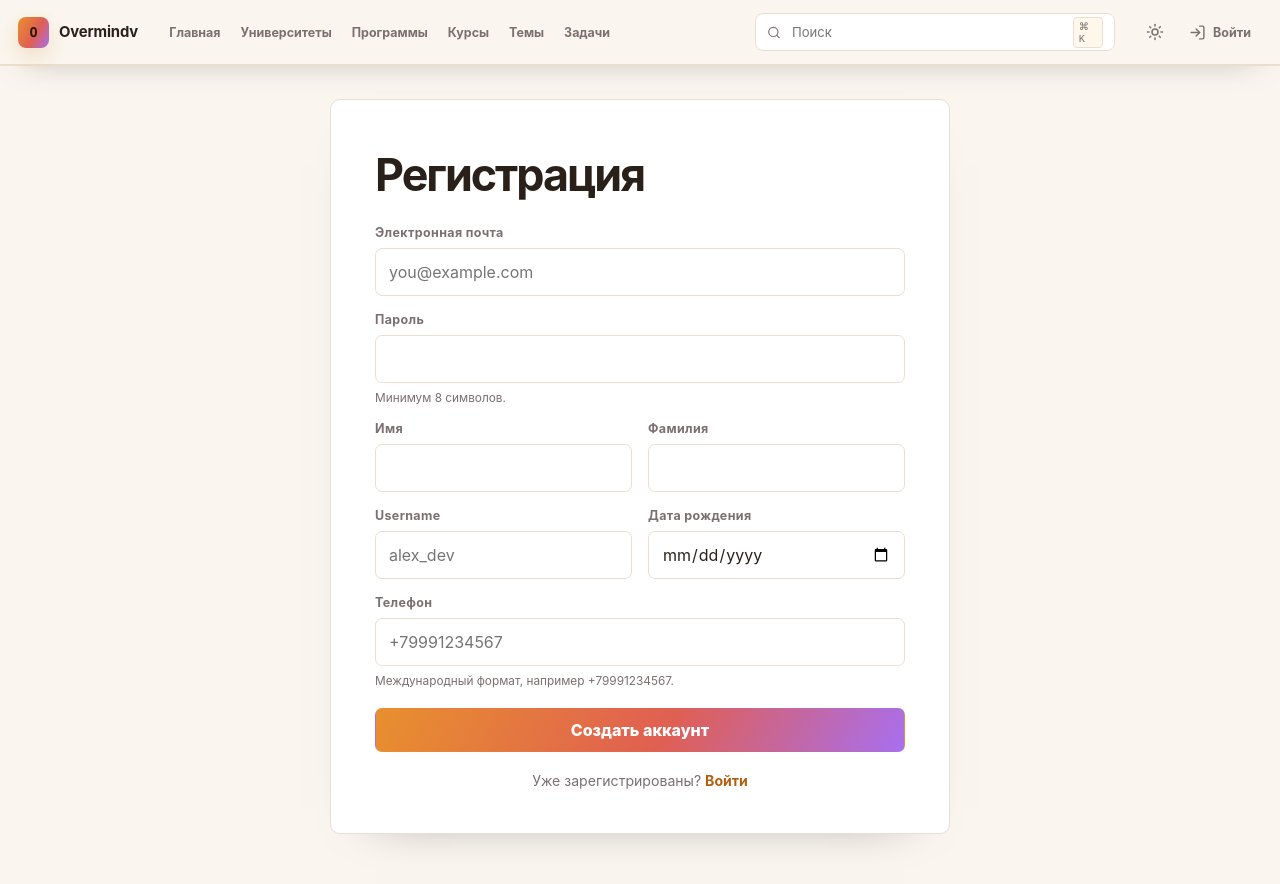
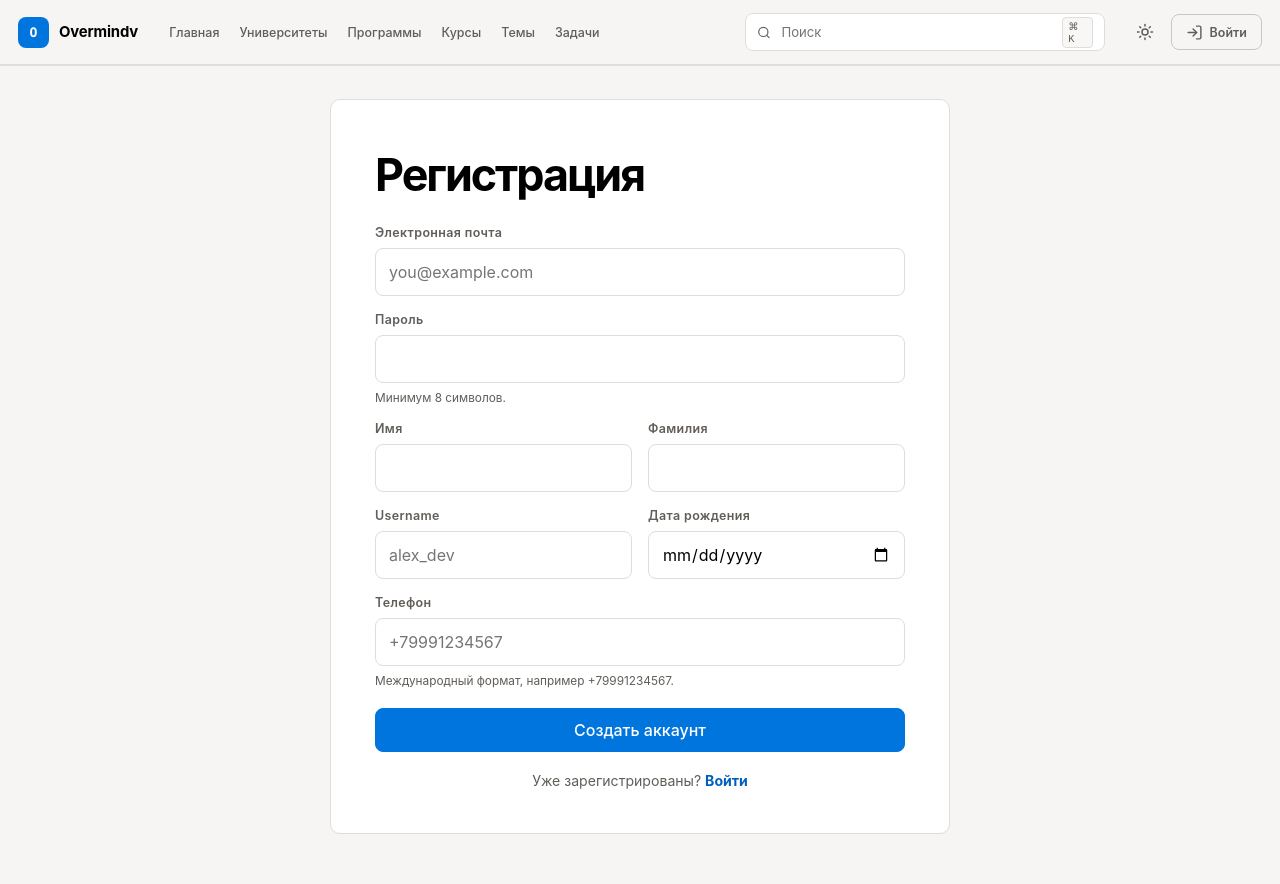
Before and after one commit to overmindv/frontend, a React (Vite) app: page /register in a window 1280 px wide. Shown: the top 884 px of the page. Built offline with nearby package versions, Linux system fonts and the light colour scheme; no server answers; what apollo-upload-client would draw is missing.

Commit message:
[OVM-12] update design (e.g. Notion)

```diff
--- a/index.html
+++ b/index.html
@@ -3,7 +3,7 @@
   <head>
     <meta charset="UTF-8" />
     <meta name="viewport" content="width=device-width, initial-scale=1.0" />
-    <meta name="theme-color" content="#070b12" />
+    <meta name="theme-color" content="#f6f5f4" />
     <meta name="description" content="IT-задачи и история решений Overmindv" />
     <title>Overmindv · IT practice</title>
   </head>
--- a/src/context/ThemeContext.tsx
+++ b/src/context/ThemeContext.tsx
@@ -16,7 +16,7 @@ export function ThemeProvider({ children }: PropsWithChildren) {
   const [preference, setPreference] = useState<ThemePreference>(() => {
     const stored = localStorage.getItem(storageKey);
 
-    return stored === "light" || stored === "dark" ? stored : "system";
+    return stored === "light" || stored === "dark" ? stored : "light";
   });
   const [systemTheme, setSystemTheme] = useState<"light" | "dark">(() =>
     window.matchMedia("(prefers-color-scheme: light)").matches ? "light" : "dark",
@@ -41,10 +41,10 @@ export function ThemeProvider({ children }: PropsWithChildren) {
     preference,
     resolvedTheme,
     cycleTheme: () => {
-      const next = preference === "system" ? "light" : preference === "light" ? "dark" : "system";
+      // Каждое нажатие переключает видимую тему: тёмная ↔ светлая.
+      const next: ThemePreference = resolvedTheme === "dark" ? "light" : "dark";
       setPreference(next);
-      if (next === "system") localStorage.removeItem(storageKey);
-      else localStorage.setItem(storageKey, next);
+      localStorage.setItem(storageKey, next);
     },
   }), [preference, resolvedTheme]);
 
--- a/src/styles/index.css
+++ b/src/styles/index.css
@@ -1320,43 +1320,77 @@ body::before { display: none; }
 }
 
 /* ============================================================
-   Тёплый уютный слой Overmindv.
-   Переопределяет палитру и добавляет «живые» элементы: ауру,
-   градиенты, мягкое свечение и плавные появления.
+   Notion-слой Overmindv (DESIGN.md / styles.refero.design).
+   Midnight-stage для героя + тёплая бумага для контента.
+   Единственный цвет действий — Signal Blue (#0075de).
+   Карточки 12px, кнопки/инпуты 8px, теги/пилюли 9999px.
    ============================================================ */
 
+/* Тёмная тема — чёрная с голубым */
 :root {
-  --bg: #100d14;
-  --surface: #18131d;
-  --surface-raised: #211a28;
-  --surface-blue: #241a20;
-  --line: #2a2233;
-  --line-strong: #3c3047;
-  --text: #fbf3e8;
-  --muted: #a292a5;
-  --accent: #f0a33c;
-  --accent-strong: #ffc571;
-  --accent-soft: #3a2a14;
-  --header-bg: rgba(16, 13, 20, 0.86);
-  --grad-accent: linear-gradient(120deg, #ffb05c, #f0705e 55%, #c58aff);
-  --warm-glow: rgba(255, 176, 92, 0.32);
-}
-
+  --bg: #0a0e13;
+  --surface: #11161d;
+  --surface-raised: #171f29;
+  --surface-blue: #0e1824;
+  --line: #1f2832;
+  --line-strong: #33404e;
+  --text: #eaf4fb;
+  --muted: #8da2b7;
+  --accent: #3ca0ff;
+  --accent-strong: #8ecbff;
+  --accent-soft: rgba(60, 160, 255, 0.14);
+  --header-bg: rgba(10, 14, 19, 0.86);
+  --input: #0d131a;
+  --shadow: 0 18px 50px rgba(0, 0, 0, 0.45);
+  --radius-cards: 12px;
+  --radius-buttons: 8px;
+  --radius-inputs: 8px;
+  --radius-tags: 9999px;
+
+  /* Reference-токены DESIGN (используются в особых местах) */
+  --color-midnight-ink: #0a0f16;
+  --color-signal-blue: #3ca0ff;
+  --color-sky-tint: #8ecbff;
+  --color-royal-violet: #2537b1;
+  --color-periwinkle: #455dd3;
+  --color-cerulean: #4aa5ff;
+  --color-paper-white: #f6f5f4;
+  --color-pure-white: #ffffff;
+  --color-onyx: #000000;
+  --color-graphite: #0b0b0b;
+  --color-warm-gray: #615d59;
+  --color-stone: #a39e98;
+  --color-smoke: #c6c6c5;
+  --color-faint-line: #dddddd;
+  --color-charcoal: #31302e;
+
+  background: var(--bg);
+}
+
+body { background: var(--bg); font-feature-settings: "lnum", "locl" 0; }
+
+/* Тёплая бумага — светлая тема */
 :root[data-theme="light"] {
-  --bg: #faf6ef;
+  --bg: #f6f5f4;
   --surface: #ffffff;
-  --surface-raised: #fdf7ec;
-  --surface-blue: #fdeedd;
-  --line: #eadfce;
-  --line-strong: #d0c2a8;
-  --text: #2a201a;
-  --muted: #7b6f70;
-  --accent: #d97f26;
-  --accent-strong: #b25f10;
-  --accent-soft: #fbe7cc;
-  --header-bg: rgba(250, 246, 239, 0.86);
-  --grad-accent: linear-gradient(120deg, #e8902e, #e05f52 55%, #a86ff0);
-  --warm-glow: rgba(216, 127, 38, 0.22);
+  --surface-raised: #f8f7f6;
+  --surface-blue: #f2f6ff;
+  --line: #dddddd;
+  --line-strong: #c6c6c5;
+  --text: #000000;
+  --muted: #615d59;
+  --accent: #0075de;
+  --accent-strong: #005fbc;
+  --accent-soft: #f2f9ff;
+  --header-bg: rgba(246, 245, 244, 0.92);
+  --input: #ffffff;
+  --shadow: 0 20px 50px -20px rgba(0, 0, 0, 0.18);
+  --danger: #b4233d;
+  --success: #157a5d;
+  --warning: #9a6814;
+  --color-signal-blue: #0075de;
+  --color-cerulean: #0a86ff;
+  background: #f6f5f4;
 }
 
 /* Плавность по умолчанию */
@@ -1364,51 +1398,49 @@ body::before { display: none; }
 .task-card, .catalog-card, .recommendation-row { transition: transform .16s ease, box-shadow .16s ease, border-color .16s ease, background .16s ease; }
 
 /* ---- Шапка ---- */
-.site-header { box-shadow: 0 1px 0 var(--line), 0 14px 34px -26px rgba(0,0,0,.55); }
-.brand__mark { color: #2b1807; background: var(--grad-accent); box-shadow: 0 8px 22px var(--warm-glow); font-size: .84rem; }
+.site-header { box-shadow: 0 1px 0 var(--line); }
+.brand__mark { color: #fff; background: var(--color-signal-blue, #0075de); box-shadow: none; }
 .main-nav a:hover { color: var(--text); background: var(--accent-soft); }
-.main-nav a.active { color: var(--accent-strong); background: linear-gradient(120deg, color-mix(in srgb, var(--accent) 20%, transparent), color-mix(in srgb, #e05f52 14%, transparent)); }
+.main-nav a.active { color: var(--accent-strong); background: var(--accent-soft); }
 
 /* ---- Кнопки ---- */
-.button--primary { color: #2b1807; background: var(--grad-accent); border-color: transparent; }
-.button--primary:hover:not(:disabled) { color: #2b1807; transform: translateY(-2px); box-shadow: 0 12px 28px var(--warm-glow); }
-:root[data-theme="light"] .button--primary { color: #fff; }
-:root[data-theme="light"] .button--primary:hover:not(:disabled) { color: #fff; }
-.button--lg { min-height: 50px; padding: 12px 22px; border-radius: 10px; font-size: .95rem; }
-
-/* ---- Общие появления ---- */
+.button { border-radius: var(--radius-buttons, 8px); font-weight: 500; }
+.button--lg { border-radius: var(--radius-buttons, 8px); }
+.button--primary { color: #fff; background: var(--color-signal-blue, #0075de); border-color: var(--color-signal-blue, #0075de); box-shadow: none; font-weight: 500; }
+.button--primary:hover:not(:disabled) { color: #fff; background: var(--color-cerulean, #097fe8); transform: none; box-shadow: none; }
+.button--ghost { color: var(--text); background: transparent; border-color: var(--line-strong); }
+.button--ghost:hover:not(:disabled) { color: var(--text); }
+
+/* ---- Общие появления / акценты ---- */
 .reveal { opacity: 0; transform: translateY(16px); transition: opacity .55s ease, transform .55s ease; will-change: opacity, transform; }
 .reveal.is-visible { opacity: 1; transform: none; }
-.gradient-text { background: var(--grad-accent); -webkit-background-clip: text; background-clip: text; color: transparent; }
-
-/* ---- Hero главной ---- */
-.hero { position: relative; overflow: hidden; display: grid; place-items: center; padding: clamp(48px, 7vw, 96px) 0 clamp(34px, 5vw, 64px); border-radius: 18px; text-align: center; }
+.gradient-text { background: none; -webkit-background-clip: initial; background-clip: initial; -webkit-text-fill-color: currentColor; color: var(--color-sky-tint, #62aef0); }
+
+/* ---- Hero главной: midnight-сцена в ОБЕИХ темах ---- */
+.hero { position: relative; overflow: hidden; display: grid; place-items: center; padding: clamp(48px, 7vw, 96px) 0 clamp(34px, 5vw, 64px); border-radius: var(--radius-cards, 12px); text-align: center; background: var(--color-midnight-ink, #02093a); }
 .aurora { position: absolute; inset: 0; pointer-events: none; overflow: hidden; }
 .aurora i { position: absolute; width: 46vw; height: 46vw; min-width: 320px; min-height: 320px; border-radius: 50%; filter: blur(70px); opacity: .5; animation: aurora-float 18s ease-in-out infinite; }
-.aurora i:nth-child(1) { top: -18%; left: -10%; background: radial-gradient(circle at 30% 30%, rgba(255, 176, 92, .55), transparent 60%); }
-.aurora i:nth-child(2) { top: 10%; right: -14%; background: radial-gradient(circle at 70% 40%, rgba(224, 111, 94, .5), transparent 60%); animation-delay: -6s; }
-.aurora i:nth-child(3) { bottom: -30%; left: 30%; background: radial-gradient(circle at 50% 50%, rgba(162, 111, 240, .4), transparent 62%); animation-delay: -12s; }
+.aurora i:nth-child(1) { top: -18%; left: -10%; background: radial-gradient(circle at 30% 30%, rgba(60, 160, 255, .5), transparent 60%); }
+.aurora i:nth-child(2) { top: 10%; right: -14%; background: radial-gradient(circle at 70% 40%, rgba(0, 117, 222, .5), transparent 60%); animation-delay: -6s; }
+.aurora i:nth-child(3) { bottom: -30%; left: 30%; background: radial-gradient(circle at 50% 50%, rgba(142, 203, 255, .4), transparent 62%); animation-delay: -12s; }
 @keyframes aurora-float { 0%, 100% { transform: translate3d(0, 0, 0) scale(1); } 50% { transform: translate3d(4%, 6%, 0) scale(1.08); } }
-:root[data-theme="light"] .aurora i { opacity: .5; }
-:root[data-theme="light"] .aurora i:nth-child(1) { background: radial-gradient(circle at 30% 30%, rgba(232, 144, 46, .42), transparent 60%); }
-:root[data-theme="light"] .aurora i:nth-child(2) { background: radial-gradient(circle at 70% 40%, rgba(224, 95, 82, .38), transparent 60%); }
-:root[data-theme="light"] .aurora i:nth-child(3) { background: radial-gradient(circle at 50% 50%, rgba(168, 111, 240, .32), transparent 62%); }
 
 .hero__inner { position: relative; z-index: 1; display: grid; gap: 26px; justify-items: center; }
-.hero__kicker { display: inline-flex; align-items: center; gap: 8px; padding: 7px 14px; color: var(--accent-strong); background: var(--accent-soft); border: 1px solid var(--line); border-radius: 999px; font-size: .78rem; font-weight: 700; }
-.hero__heading h1 { margin: 18px 0 0; font-size: clamp(2.8rem, 8vw, 6.2rem); line-height: .98; letter-spacing: -.07em; font-weight: 800; }
-.hero__heading p { max-width: 620px; margin: 20px auto 0; color: var(--muted); font-size: 1.08rem; line-height: 1.7; }
+.hero__kicker { display: inline-flex; align-items: center; gap: 8px; padding: 7px 14px; color: var(--color-sky-tint, #62aef0); background: rgba(255, 255, 255, .08); border: 1px solid rgba(255, 255, 255, .18); border-radius: 9999px; font-size: .78rem; font-weight: 500; }
+.hero__heading h1 { margin: 18px 0 0; color: #fff; font-size: clamp(2.8rem, 8vw, 6.2rem); line-height: .98; letter-spacing: -.03em; font-weight: 700; }
+.hero__heading p { max-width: 620px; margin: 20px auto 0; color: rgba(255, 255, 255, .72); font-size: 1.08rem; line-height: 1.7; }
 .hero__cta { display: flex; flex-wrap: wrap; gap: 12px; justify-content: center; margin-top: 6px; }
+.hero__cta .button--ghost { color: #fff; border-color: rgba(255, 255, 255, .3); }
 
 .hero__stats { width: 100%; display: grid; grid-template-columns: repeat(3, minmax(0, 1fr)); gap: 12px; margin-top: 10px; }
-.stat { display: grid; justify-items: center; gap: 6px; padding: 20px 16px; background: var(--surface); border: 1px solid var(--line); border-radius: 14px; }
-.stat__icon { width: 40px; height: 40px; display: grid; place-items: center; color: var(--accent); background: var(--accent-soft); border-radius: 11px; }
-.stat__value { font-size: 2rem; font-weight: 800; letter-spacing: -.04em; }
-.stat__label { color: var(--muted); font-size: .78rem; text-align: center; }
+.stat { display: grid; justify-items: center; gap: 6px; padding: 20px 16px; background: rgba(255, 255, 255, .06); border: none; border-radius: var(--radius-cards, 12px); }
+.stat__icon { width: 40px; height: 40px; display: grid; place-items: center; color: var(--color-sky-tint, #62aef0); background: rgba(255, 255, 255, .1); border-radius: 11px; }
+.stat__value { color: #fff; font-size: 2rem; font-weight: 700; letter-spacing: -.04em; }
+.stat__label { color: rgba(255, 255, 255, .68); font-size: .78rem; text-align: center; }
 
 /* ---- Каталог-шорткаты ---- */
-.entity-shortcuts a { background: var(--surface); border-radius: 12px; }
-.entity-shortcuts a:hover { transform: translateY(-3px); border-color: color-mix(in srgb, var(--accent) 42%, var(--line)); box-shadow: 0 16px 34px -20px var(--warm-glow); }
+.entity-shortcuts a { background: var(--surface); border-radius: var(--radius-cards, 12px); }
+.entity-shortcuts a:hover { transform: translateY(-3px); border-color: var(--line-strong); box-shadow: none; }
 .entity-shortcuts__icon { width: 34px; height: 34px; display: grid; place-items: center; color: var(--accent); background: var(--accent-soft); border-radius: 9px; }
 .entity-shortcuts__label { display: grid; gap: 2px; }
 .entity-shortcuts__label strong { color: var(--text); font-size: .88rem; }
@@ -1416,9 +1448,9 @@ body::before { display: none; }
 .entity-shortcuts a > svg:last-child { color: var(--muted); }
 
 /* ---- Блоки главной ---- */
-.home-tasks, .activity-feed { border-radius: 14px; box-shadow: 0 18px 40px -34px rgba(0, 0, 0, .6); }
-.section-badge { min-width: 30px; height: 30px; display: grid; place-items: center; color: var(--accent); background: var(--accent-soft); border-radius: 8px; font-size: .78rem; font-weight: 800; }
-.recommendation-row:hover { background: linear-gradient(90deg, var(--accent-soft), transparent 85%); }
+.home-tasks, .activity-feed { border-radius: var(--radius-cards, 12px); box-shadow: none; }
+.section-badge { min-width: 30px; height: 30px; display: grid; place-items: center; color: var(--accent); background: var(--accent-soft); border-radius: 8px; font-size: .78rem; font-weight: 700; }
+.recommendation-row:hover { background: var(--accent-soft); }
 .recommendation-row > svg { color: var(--accent); transition: transform .16s ease; }
 .recommendation-row:hover > svg { transform: translateX(3px); }
 .difficulty-dot { display: inline-block; width: 7px; height: 7px; margin: 0 4px; border-radius: 50%; vertical-align: 1px; }
@@ -1427,32 +1459,93 @@ body::before { display: none; }
 .difficulty-dot[data-difficulty="hard"] { background: #ff8291; box-shadow: 0 0 0 4px rgba(255, 130, 145, .12); }
 
 /* ---- Карточки каталога и задач ---- */
-.task-card { border-radius: 12px; box-shadow: 0 10px 26px -26px rgba(0, 0, 0, .7); }
-.task-card:hover { transform: translateY(-3px); border-color: color-mix(in srgb, var(--accent) 40%, var(--line)); box-shadow: 0 20px 42px -30px var(--warm-glow); }
-.catalog-card { border-radius: 12px; }
-.catalog-card:hover { transform: translateY(-3px); border-color: color-mix(in srgb, var(--accent) 40%, var(--line)); box-shadow: 0 18px 40px -28px var(--warm-glow); }
-.panel, .auth-page__card, .form--profile, .profile-summary { box-shadow: 0 20px 50px -46px rgba(0, 0, 0, .65); }
+.task-card { border-radius: var(--radius-cards, 12px); box-shadow: none; }
+.task-card:hover { transform: translateY(-3px); border-color: var(--line-strong); box-shadow: none; }
+.catalog-card { border-radius: var(--radius-cards, 12px); }
+.catalog-card:hover { transform: translateY(-3px); border-color: var(--line-strong); box-shadow: none; }
+.panel, .auth-page__card, .form--profile, .profile-summary { box-shadow: none; }
 
 /* ---- Профиль ---- */
-.profile-avatar { background: radial-gradient(130% 130% at 20% 0%, var(--accent-soft), var(--surface-raised) 62%); }
-.profile-avatar span { color: var(--accent); text-shadow: 0 10px 26px var(--warm-glow); }
+.profile-avatar { background: radial-gradient(130% 130% at 20% 0%, var(--accent-soft), var(--surface) 62%); }
+.profile-avatar span { color: var(--accent); text-shadow: none; }
 .profile-stats { display: grid; grid-template-columns: repeat(3, minmax(0, 1fr)); gap: 12px; padding: 18px 28px 8px; }
-.stat-card { display: grid; gap: 5px; padding: 18px 20px; background: var(--surface-raised); border: 1px solid var(--line); border-radius: 13px; }
+.stat-card { display: grid; gap: 5px; padding: 18px 20px; background: var(--surface-raised); border: 1px solid var(--line); border-radius: var(--radius-cards, 12px); }
 .stat-card__icon { width: 34px; height: 34px; display: grid; place-items: center; margin-bottom: 8px; color: var(--accent); background: var(--accent-soft); border-radius: 9px; }
-.stat-card__value { font-size: 1.9rem; font-weight: 800; letter-spacing: -.04em; }
+.stat-card__value { font-size: 1.9rem; font-weight: 700; letter-spacing: -.04em; }
 .stat-card__label { color: var(--muted); font-size: .74rem; }
-.role-badge { color: var(--accent-strong); background: var(--accent-soft); border-color: color-mix(in srgb, var(--accent) 45%, transparent); border-radius: 999px; font-weight: 700; }
+.role-badge { color: var(--accent-strong); background: var(--accent-soft); border-color: var(--line-strong); border-radius: 9999px; font-weight: 600; }
 .attempt-row__verdict { display: grid; gap: 4px; text-align: right; }
-.verdict-pill { justify-self: end; display: inline-flex; padding: 4px 10px; border-radius: 999px; font-size: .74rem; font-weight: 700; }
-.verdict-pill.is-accepted { color: #9ff0bd; background: rgba(111, 220, 155, .14); border: 1px solid rgba(111, 220, 155, .35); }
-.verdict-pill.is-queued { color: var(--warning); background: rgba(242, 200, 121, .14); border: 1px solid rgba(242, 200, 121, .35); }
+.verdict-pill { justify-self: end; display: inline-flex; padding: 4px 10px; border-radius: 9999px; font-size: .74rem; font-weight: 600; }
+.verdict-pill.is-accepted { color: var(--success); background: color-mix(in srgb, var(--success) 14%, transparent); border: 1px solid color-mix(in srgb, var(--success) 35%, transparent); }
+.verdict-pill.is-queued { color: var(--warning); background: color-mix(in srgb, var(--warning) 14%, transparent); border: 1px solid color-mix(in srgb, var(--warning) 35%, transparent); }
 .verdict-pill.is-wrong { color: var(--danger); background: color-mix(in srgb, var(--danger) 14%, transparent); border: 1px solid color-mix(in srgb, var(--danger) 35%, transparent); }
-.attempts-more { display: flex; align-items: center; justify-content: center; gap: 8px; padding: 16px; color: var(--accent-strong); border-top: 1px solid var(--line); font-size: .84rem; font-weight: 700; }
+.attempts-more { display: flex; align-items: center; justify-content: center; gap: 8px; padding: 16px; color: var(--accent-strong); border-top: 1px solid var(--line); font-size: .84rem; font-weight: 600; }
 .attempts-more:hover { color: var(--text); background: var(--surface-raised); }
+
+/* ---- Теги и пилюли ---- */
+.status-tag { border-radius: var(--radius-tags, 9999px); border-color: var(--line-strong); }
+.programming-workspace__mode { border-radius: var(--radius-tags, 9999px); border-color: var(--line-strong); }
+.tag-list button.status-tag:hover { background: var(--accent-soft); border-color: var(--line-strong); }
+
+/* ---- Поля ввода ---- */
+.field input, .field select, .field textarea, .option-editor > input { border-radius: var(--radius-inputs, 8px); }
+
+/* ---- Шрифтовые веса (нормы DESIGN: 400/500/600/700) ---- */
+.main-nav a, .nav a { font-weight: 500; }
+.button { font-weight: 500; }
+.eyebrow, .section-kicker { font-weight: 600; }
+.field > span, .filter-select > span { font-weight: 600; }
+.header-action, .text-button, .icon-button { font-weight: 600; }
+.tasks-hero h1, .task-card__link, .solve-meta dd, .verdict-mark { font-weight: 700; }
+.section-title > span, .section-badge, .profile-avatar span, .user-avatar-small, .avatar { font-weight: 700; }
+.hero__heading h1, .stat__value, .stat-card__value { font-weight: 700; }
+.global-search__suggestions a strong { font-weight: 600; }
+
+/* ---- Letter-spacing: заголовки чуть плотнее ---- */
+.tasks-hero h1 { letter-spacing: -0.03em; }
+.page-heading h1, .home-intro h1, .section-heading h1 { letter-spacing: -0.025em; }
+
+/* ---- Light-надстройки: «тёмный текст на белом» в светлой теме ---- */
+:root[data-theme="light"] .programming-statement header p,
+:root[data-theme="light"] .programming-constraints,
+:root[data-theme="light"] .solve-card header p { color: var(--muted); }
+:root[data-theme="light"] .task-solve-status { background: var(--surface-raised); border-color: var(--line); }
+:root[data-theme="light"] .task-solve-status__badge,
+:root[data-theme="light"] .task-solve-status__metrics dd { color: var(--text); }
+:root[data-theme="light"] .editor-section__number,
+:root[data-theme="light"] .option-editor__index,
+:root[data-theme="light"] .task-card__number { color: var(--muted); }
+:root[data-theme="light"] .field-hint { border-left-color: var(--line-strong); }
+
+/* ---- Компоновка кнопок: иерархия CTA, деликатные вторичные ---- */
+
+/* Hero: главная CTA доминирует, вторичная — утончённая */
+.hero__cta { gap: 16px; margin-top: 14px; }
+.hero__cta .button--primary { min-width: 250px; box-shadow: 0 14px 30px -14px rgba(60, 160, 255, 0.55); }
+.hero__cta .button--ghost { min-height: 42px; padding: 0 6px; color: rgba(255, 255, 255, 0.82); border-color: transparent; font-weight: 500; }
+.hero__cta .button--ghost:hover:not(:disabled) { color: #fff; background: rgba(255, 255, 255, 0.08); }
+
+/* Шапка: единый ряд, аккуратная группировка, явная кнопка-действие */
+.header-actions { gap: 8px; }
+.header-action { border-radius: 8px; }
+.header-actions .header-action { border: 1px solid var(--line-strong); padding: 0 14px; }
+
+/* Списки и фильтры: выровненные отступы, спокойная панель */
+.filter-select { gap: 6px; padding: 14px 16px; border-radius: 8px; }
+.task-filters { padding: 20px; }
+.task-filters__heading .text-button { font-weight: 600; }
+.catalog-actions { gap: 10px; }
+
+/* Формы и редакторы: явная основная кнопка, аккуратный вынос вправо */
+.editor-actions { gap: 12px; padding-top: 26px; }
+.editor-actions .button--primary { min-width: 150px; }
+.editor-actions .button--small { min-height: 38px; }
 
 @media (max-width: 720px) {
   .hero__stats, .profile-stats { grid-template-columns: 1fr; }
   .profile-stats { padding: 18px 18px 8px; }
   .attempt-row__verdict { text-align: left; }
   .verdict-pill { justify-self: start; }
-}
+  .hero__cta { flex-direction: column; }
+  .hero__cta .button--primary { min-width: min(100%, 280px); }
+}
```
Also changed, not shown: 2 other files (tests, documents, lock files or other folders).
